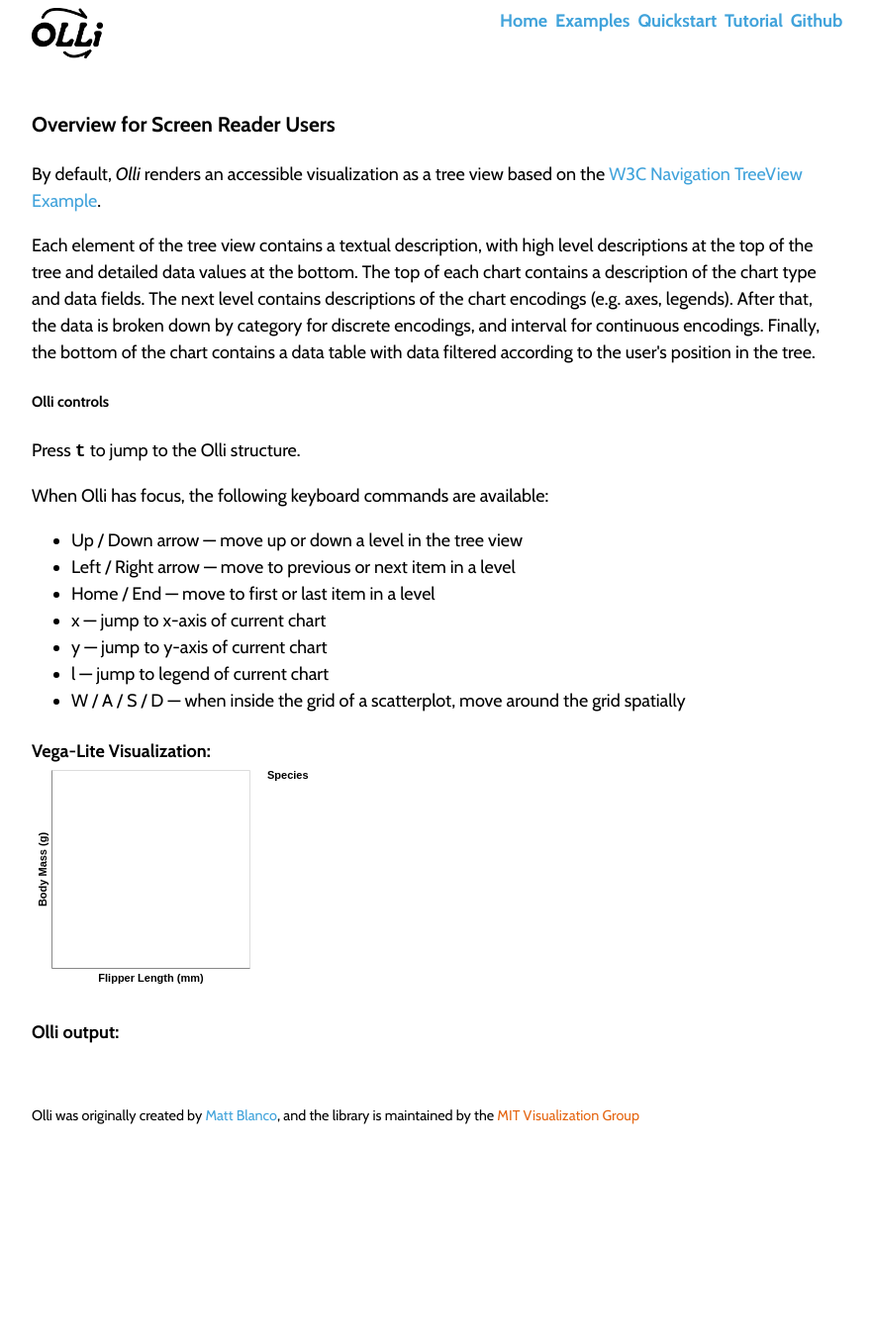
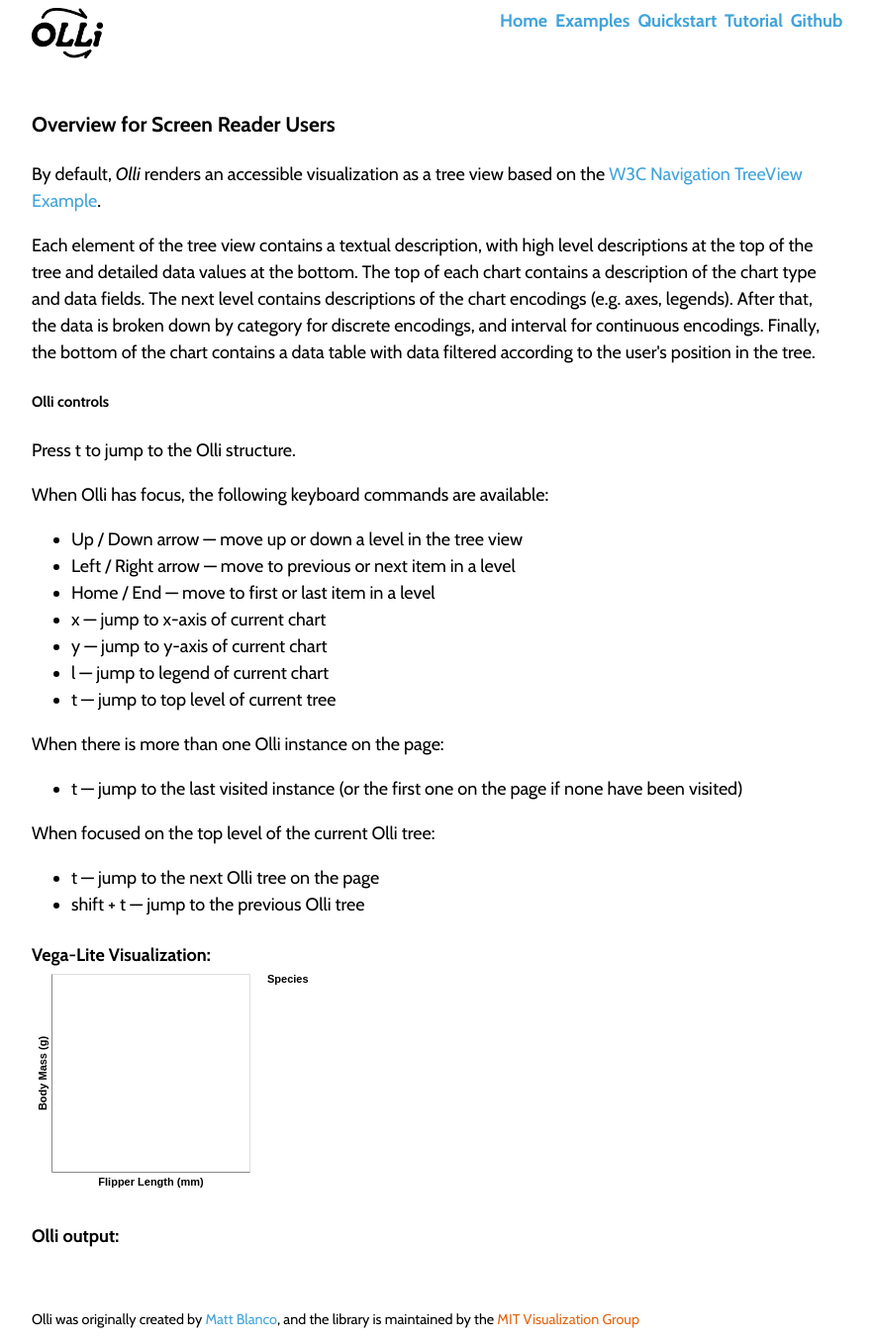
Before and after one commit to mitvis/olli, a Jekyll site: the page built from docs/tutorial.html, in a window 1280 px wide. Shown: the whole page at 99% size, without its empty margins (242-1124 px from the left). Built offline with Jekyll 4.4.1, drawn with Linux system fonts in a browser that asks for light colours; nearby versions of some CDN libraries; a script that is not in the unit is left out; before the commit the page ends 1147 px from its top, so only the background shows below that.

Commit message:
update controls docs

```diff
--- a/docs/_includes/exampleControls.html
+++ b/docs/_includes/exampleControls.html
@@ -1,7 +1,7 @@
 <div>
   <h5>Olli controls</h5>
   <p>
-      Press <code><strong>t</strong></code> to jump to the Olli structure.
+    Press t to jump to the Olli structure.
   </p>
   <p>
     When Olli has focus, the following keyboard commands are available:
@@ -13,6 +13,20 @@
     <li>x — jump to x-axis of current chart</li>
     <li>y — jump to y-axis of current chart</li>
     <li>l — jump to legend of current chart</li>
-      <li>W / A / S / D — when inside the grid of a scatterplot, move around the grid spatially</li>
+    <li>t — jump to top level of current tree</li>
+    <!-- <li>W / A / S / D — when inside the grid of a scatterplot, move around the grid spatially</li> -->
+  </ul>
+  <p>
+    When there is more than one Olli instance on the page:
+  </p>
+  <ul>
+    <li>t — jump to the last visited instance (or the first one on the page if none have been visited)</li>
+  </ul>
+  <p>
+    When focused on the top level of the current Olli tree:
+  </p>
+  <ul>
+    <li>t — jump to the next Olli tree on the page</li>
+    <li>shift + t — jump to the previous Olli tree</li>
   </ul>
 </div>
```
Lines whose indentation alone changed are shown as unchanged.
